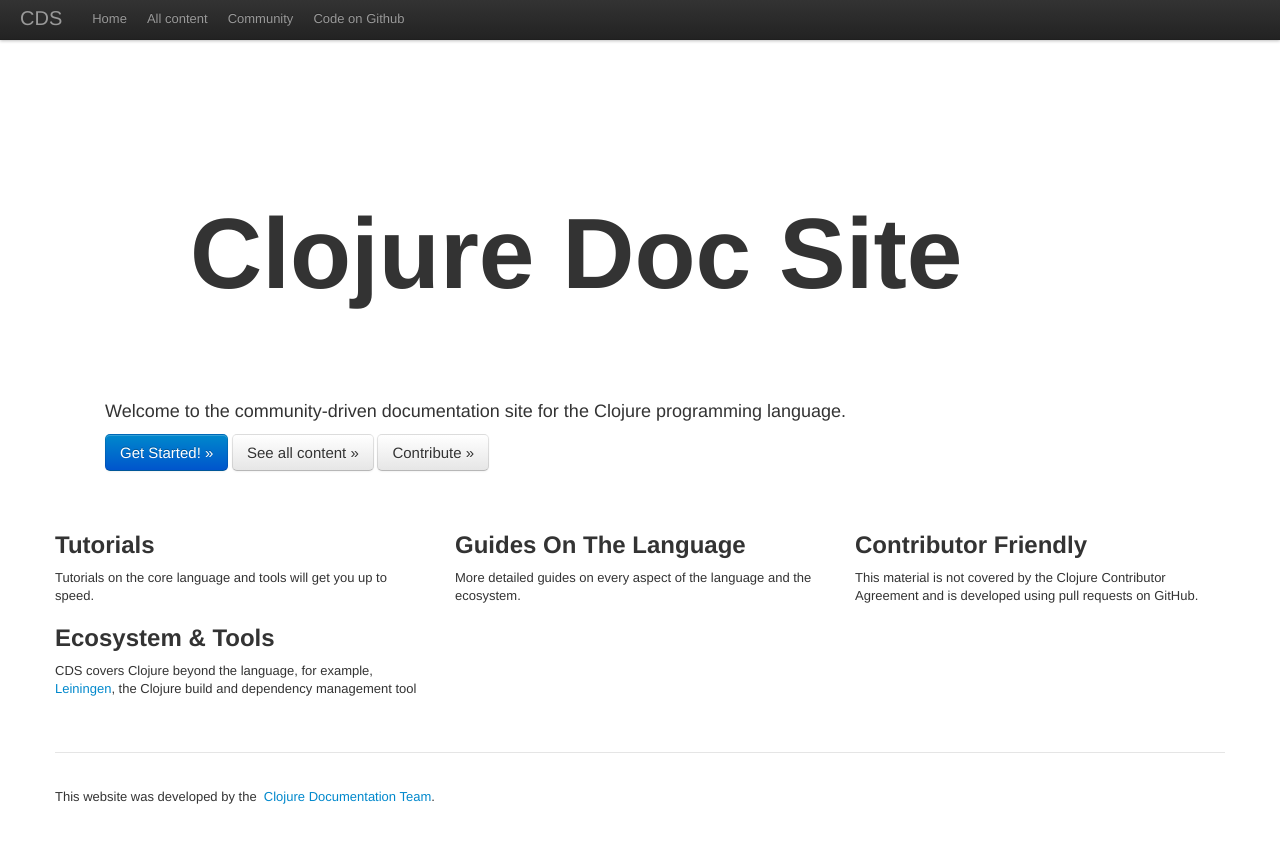
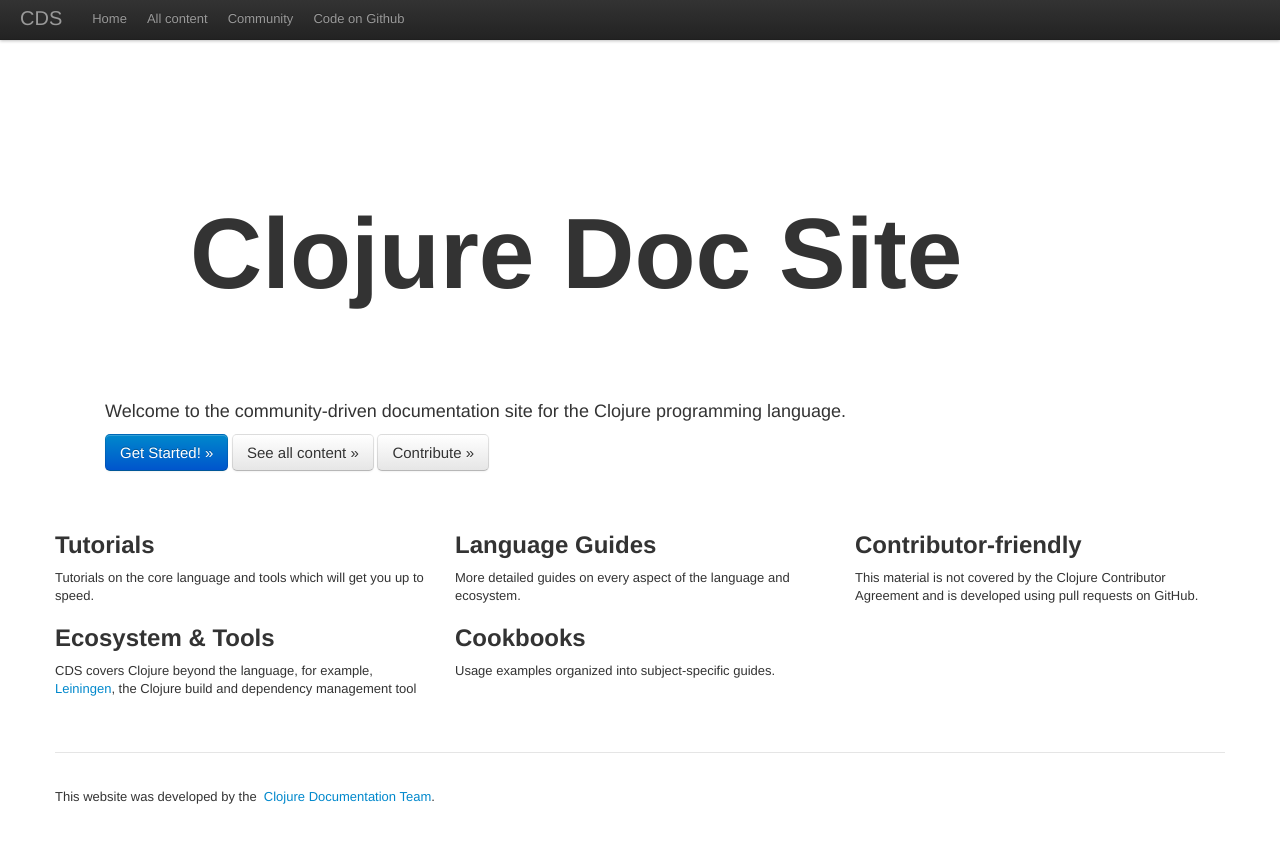
Before and after one commit to clojuredocs/guides, a Jekyll site: the page built from index.html, in a window 1280 px wide. Shown: the top 843 px of the page. Built offline with Jekyll 4.4.1, drawn with Linux system fonts in a browser that asks for light colours; some web fonts are replaced.

Commit message:
Added cookbook section, and some other minor tweaks.

```diff
--- a/index.html
+++ b/index.html
@@ -18,16 +18,16 @@
 <div class='row-fluid'>
   <div class='span4'>
     <h2>Tutorials</h2>
-    <p>Tutorials on the core language and tools will get you up to speed.</p>
+    <p>Tutorials on the core language and tools which will get you up to speed.</p>
   </div>
 
   <div class='span4'>
-    <h2>Guides On The Language</h2>
-    <p>More detailed guides on every aspect of the language and the ecosystem.</p>
+    <h2>Language Guides</h2>
+    <p>More detailed guides on every aspect of the language and ecosystem.</p>
   </div>
 
   <div class='span4'>
-    <h2>Contributor Friendly</h2>
+    <h2>Contributor-friendly</h2>
     <p>
       This material is not covered by the Clojure Contributor Agreement and is developed using pull requests on GitHub.
     </p>
@@ -41,8 +41,8 @@
   </div>
 
   <div class='span4'>
-    <h2></h2>
-    <p></p>
+    <h2>Cookbooks</h2>
+    <p>Usage examples organized into subject-specific guides.</p>
   </div>
 
   <div class='span4'>
```
